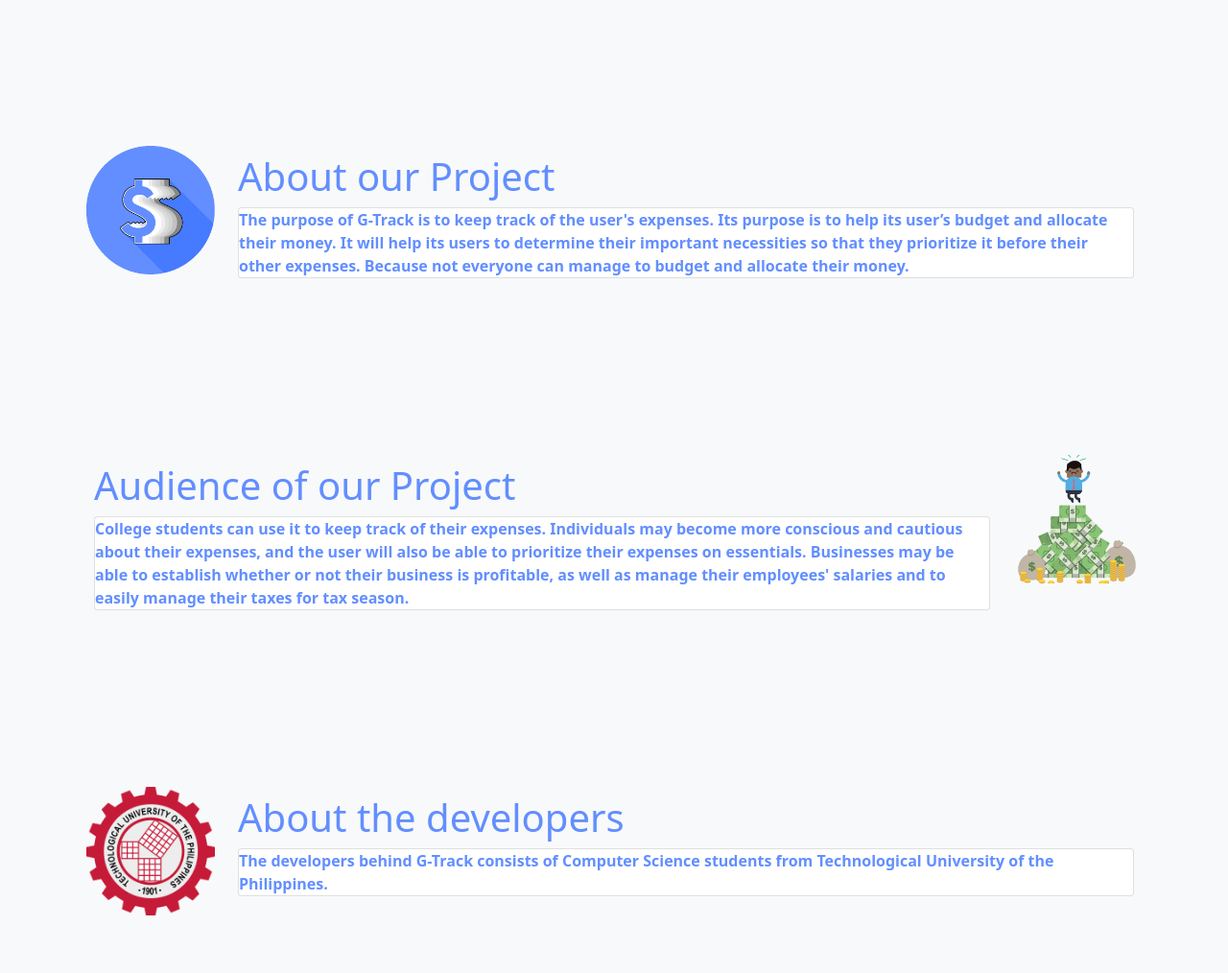
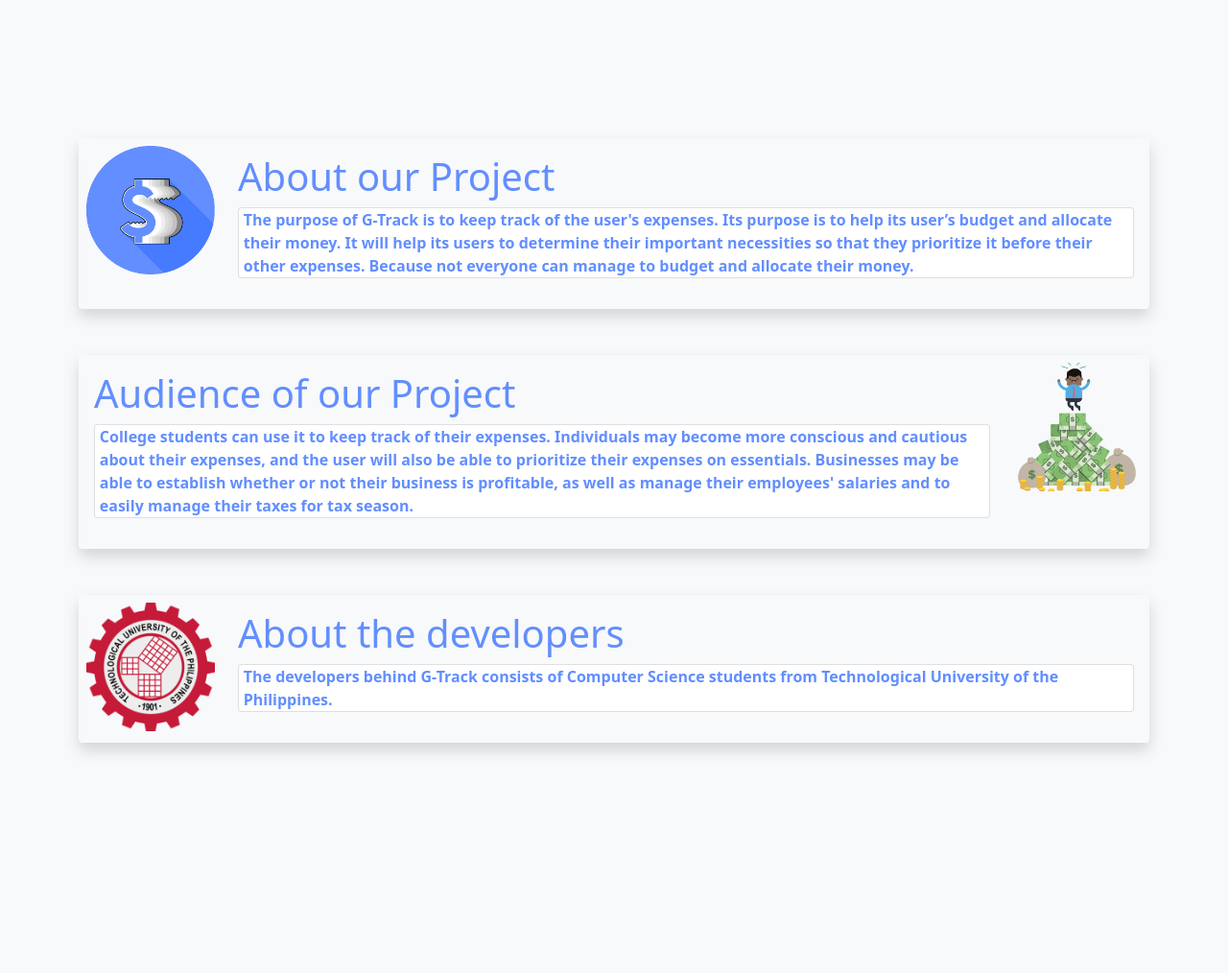
Before and after one commit to 0IUwUL/G-Track, a CodeIgniter app: page /Expense_Tracker_Elec-4/pages/view/about in a window 1280 px wide. Shown: the part 64-1078 px from the top of the page at 96% size. After the commit the page ends 849 px from the top, so only its background shows below. Run offline with CodeIgniter, Linux system fonts and the light colour scheme.

Commit message:
added minor changes in about page design

```diff
--- a/application/views/pages/about.php
+++ b/application/views/pages/about.php
@@ -1,4 +1,5 @@
 <div class="container pt-5 mt-5">
+    <div class="col shadow mb-3 rounded">
         <div class="my-5 d-flex flex-xl-row flex-lg-row flex-md-column flex-column justify-content-center-align-items-center">
 
             <div class="imglogo">
@@ -17,7 +18,7 @@
         </div>
     </div>
 
-<div class="container pt-5 mt-5">
+    <div class="col shadow mb-3 rounded">
         <div class="my-5 d-flex flex-xl-row flex-lg-row flex-md-column flex-column justify-content-center-align-items-center">
 
             <div class="text-#628EFF ps-lg-3 p-3" style="color: #628EFF">
@@ -32,10 +33,11 @@
             <div class="imgmoney">
                 <img src="<?php echo base_url('assets/img/money.png');?>"class="p-2" alt="imgmoney" width="150" height="150">
             </div>
+
         </div>
     </div>
 
-<div class="container pt-5 mt-5">
+    <div class="col shadow mb-3 rounded">
         <div class="my-5 d-flex flex-xl-row flex-lg-row flex-md-column flex-column justify-content-center-align-items-center">
 
             <div class="imgtup">
@@ -48,5 +50,7 @@
                     from Technological University of the Philippines.
                 </b></p>
             </div>
+
         </div>
     </div>
+</div>
```
Lines whose indentation alone changed are shown as unchanged.
